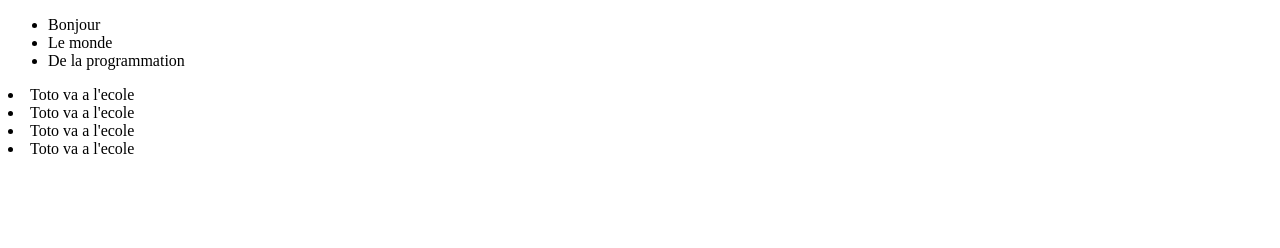
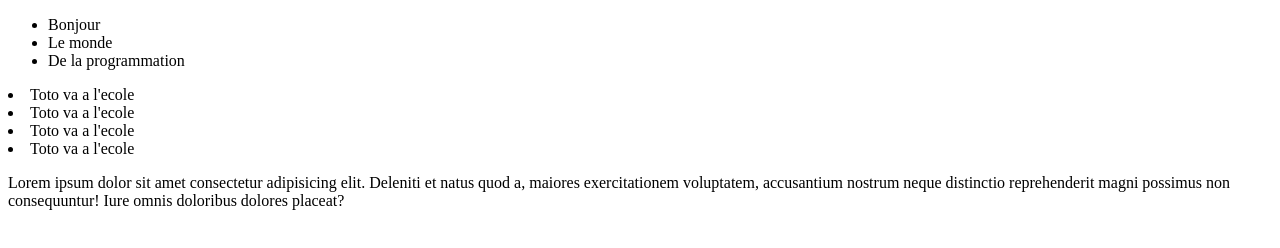
Before and after one commit to Abrahame1994/Projet-de-test, a plain HTML site: page test.html in a window 1280 px wide. Drawn offline with Linux system fonts and the light colour scheme.

Commit message:
Commitation

```diff
--- a/test.html
+++ b/test.html
@@ -4,7 +4,7 @@
     <meta charset="UTF-8">
     <meta http-equiv="X-UA-Compatible" content="IE=edge">
     <meta name="viewport" content="width=device-width, initial-scale=1.0">
-    <title>Education</title>
+    <title>Apprender Git</title>
 </head>
 <body>
     <ul>
@@ -20,5 +20,10 @@
             <li>Toto va a l'ecole</li>
         </lu>
     </div>
+    <p>Lorem ipsum dolor sit amet consectetur adipisicing elit.
+        Deleniti et natus quod a, maiores exercitationem voluptatem,
+         accusantium nostrum neque distinctio reprehenderit
+        magni possimus non consequuntur! Iure omnis doloribus
+        dolores placeat?</p>
 </body>
 </html>
```
